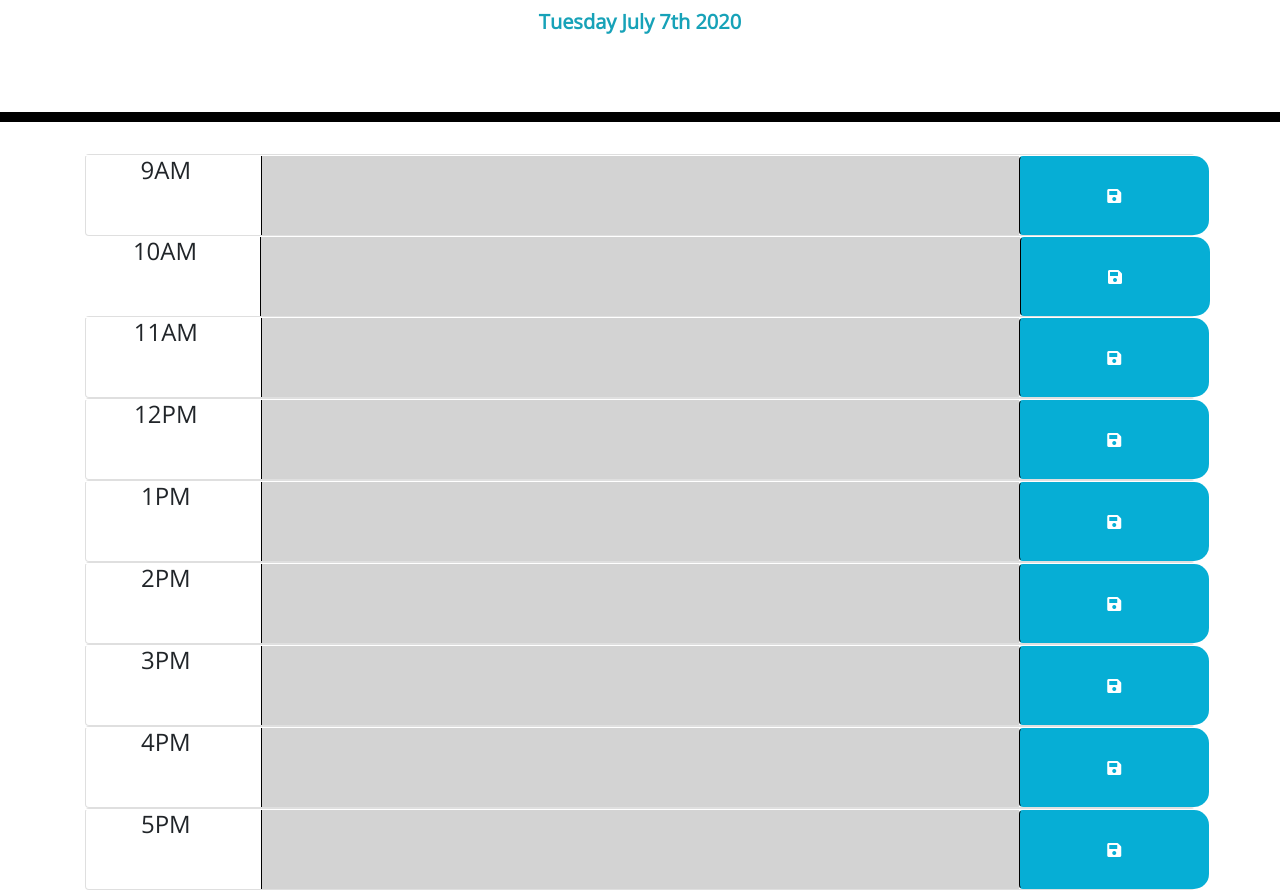
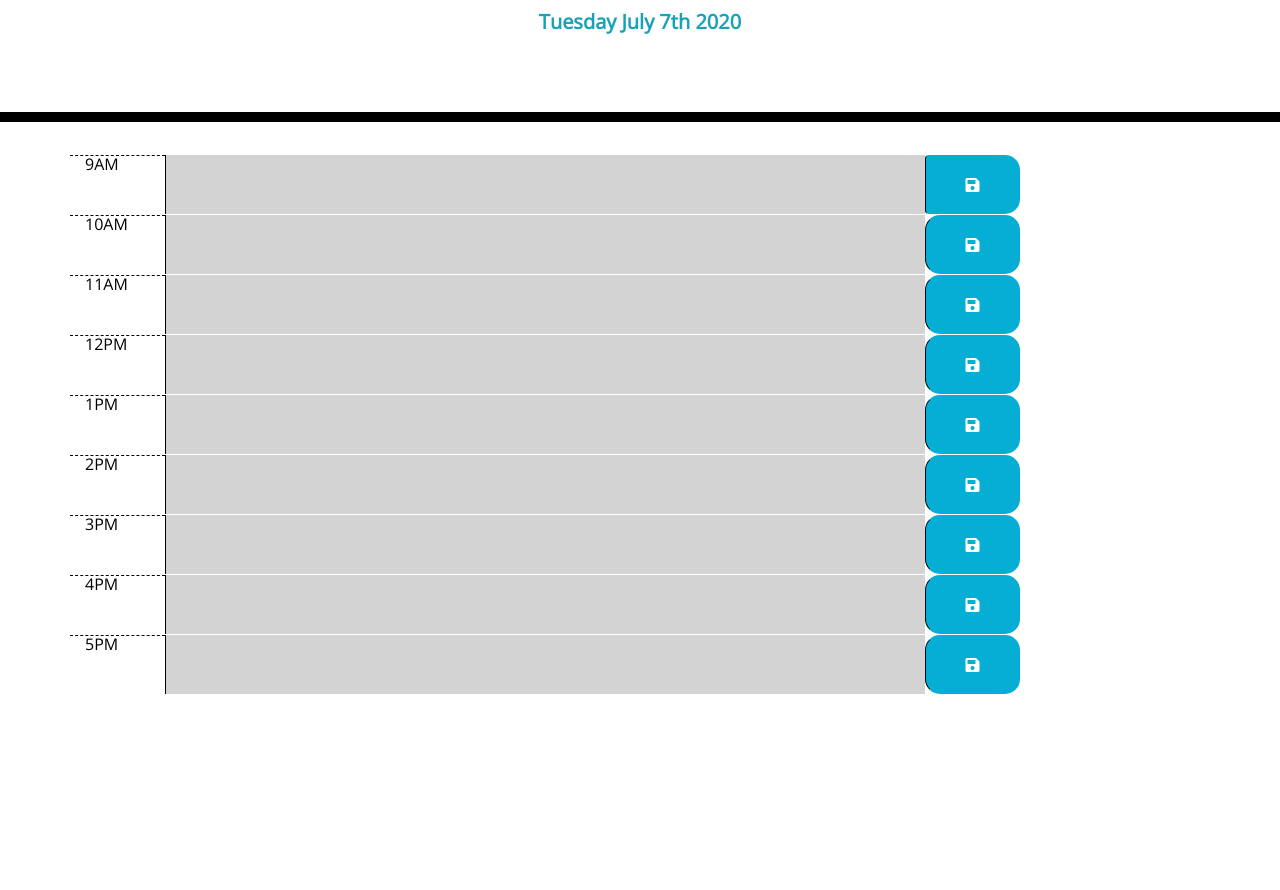
Before and after one commit to PratyushaRaghupatruni/day-planner, a plain HTML site: page index.html in a window 1280 px wide. Shown: the part 211-1101 px from the top of the page. After the commit the page ends 905 px from the top, so only its background shows below. Drawn offline with nearby package versions, Linux system fonts and the light colour scheme.

Commit message:
resposive design

```diff
--- a/assets/css/style.css
+++ b/assets/css/style.css
@@ -30,17 +30,20 @@ textarea{
   text-align: center;
   border-radius: 15px;
 }
-
+.container{
+  display: block;
+  align-items: center;
+}
 .row {
   white-space: pre-wrap;
-  height: 80px;
-  border-top: 1px solid white;;
+ height:60px;
+border-top: 1px solid white;
 }
 
 .hour {
   background-color: #ffffff;
   color: #000000;
-  border-top: 1px dashed #000000;
+ border-top: 1px dashed #000000;
 }
 
 .saveBtn {
@@ -50,14 +53,19 @@ textarea{
   background-color: #06AED5;
   color: white;
 }
-
 .saveBtn:hover {
   font-size: 20px;
   transition: all .3s ease-in-out;
   background-color: #ff6961;
+}
+.past {
+  background-color: #d3d3d3;
+}
 
+.present {
+  background-color: #ff6961;
 }
-@media screen and (max-width: 576px) {
-.container{
-  width: 100%;}
+
+.future {
+  background-color: #77dd77;
 }
--- a/assets/js/script.js
+++ b/assets/js/script.js
@@ -11,27 +11,26 @@ var timeOfday = ["9", "10", "11", "12", "13", "14", "15", "16", "17"];
 function updateBackground() {
     var currentHour = moment().format("H");
     console.log(currentHour);
+    currentHour=parseInt(currentHour);
 
     for (i = 0; i < timeOfday.length; i++) {
         timeOfday[i] = parseInt(timeOfday[i]);
         if (timeOfday[i] > currentHour) {
-            $("#" + timeOfday[i]).attr("style", " background-color: #77dd77");
-
+            $("#" + timeOfday[i]).addClass("future");
         }
         if (timeOfday[i] < currentHour) {
-            $("#" + timeOfday[i]).attr("style", "background-color: #d3d3d3")
+            $("#" + timeOfday[i]).addClass("past");
         }
         if (timeOfday[i] === currentHour) {
-            $("#" + timeOfday[i]).attr("style", "background-color: #ff696");
+            $("#" + timeOfday[i]).addClass("present");
         }
     }
 }
 
-
 $(".saveBtn").on("click", function () {
     var  userText = $(this).parent().children("textarea").val();
     console.log(userText);
-   var userTime = $(this).parent().attr("id");
+    var userTime = $(this).parent().attr("id");
     console.log(userTime);
 
     var currentEvent = {
@@ -39,17 +38,15 @@ $(".saveBtn").on("click", function () {
         eventTime: userTime,
     }
     if(userText===""){
-        alert("enter some Event");
+        alert("Enter some Event");
     }
     else if(userText!==""){
     localStorage.setItem(userTime, userText);
-
     }
 });
 
 displayDate();
 updateBackground();
-
 $("#9AM .description").val(localStorage.getItem("9AM"));
 $("#10AM .description").val(localStorage.getItem("10AM"));
 $("#11AM .description").val(localStorage.getItem("11AM"));
--- a/index.html
+++ b/index.html
@@ -21,69 +21,60 @@
     <!--An id to display the day and date-->
     <p id="currentDay" class="lead"></p>
   </header>
+
   <div class="container">
-    <div class="card">
-      <div class="row" id="9AM">
-        <h4 class="time-block col-lg-2" id="time">9AM</h4>
-        <textarea class="description col-lg-8" id="9"></textarea>
-        <button class="btn saveBtn col-lg-2"><i class="fa fa-save"></i></button>
-      </div>
+    <div class="row" id="9AM">
+      <div class="hour col-md-1 col-sm-2" id="time">9AM</div>
+      <textarea class="description col-md-8 col-sm-8" id="9"></textarea>
+      <button class="btn saveBtn  col-md-1 col-sm-2"><i class="fa fa-save"></i></button>
     </div>
 
-      <div class="row" id="10AM">
-        <h4 class="time-block col-lg-2" id="time">10AM</h4>
-        <textarea class="description col-lg-8" id="10"></textarea>
-        <button class="btn saveBtn col-lg-2"><i class="fa fa-save"></i></button>
-      </div>
+    <div class="row" id="10AM">
+      <div class="hour  col-md-1 col-sm-2" id="time">10AM</div>
+      <textarea class="description col-md-8 col-sm-8" id="10"></textarea>
+      <button class="btn saveBtn time-block col-md-1 col-sm-2"><i class="fa fa-save"></i></button>
+    </div>
 
-    <div class="card">
-      <div class="row" id="11AM">
-        <h4 class="time-block col-lg-2" id="time">11AM</h4>
-        <textarea class="description col-lg-8" id="11"></textarea>
-        <button class="btn saveBtn col-lg-2"><i class="fa fa-save"></i></button>
-      </div>
+    <div class="row" id="11AM">
+      <div class="hour  col-md-1 col-sm-2" id="time">11AM</div>
+      <textarea class="description col-md-8 col-sm-8" id="11"></textarea>
+      <button class="btn saveBtn time-block col-md-1 col-sm-2"><i class="fa fa-save"></i></button>
     </div>
-    <div class="card">
-      <div class="row" id="12PM">
-        <h4 class="time-block col-lg-2" id="time">12PM</h4>
-        <textarea class="description col-lg-8" id="12"></textarea>
-        <button class="btn saveBtn col-lg-2"><i class="fa fa-save"></i></button>
-      </div>
+
+    <div class="row" id="12PM">
+      <div class="hour col-md-1 col-sm-2" id="time">12PM</div>
+      <textarea class="description col-md-8 col-sm-8" id="12"></textarea>
+      <button class="btn saveBtn time-block col-md-1 col-sm-2"><i class="fa fa-save"></i></button>
     </div>
-    <div class="card">
-      <div class="row" id="1PM">
-        <h4 class="time-block col-lg-2" id="time">1PM</h4>
-        <textarea class="description col-lg-8" id="13"></textarea>
-        <button class="btn saveBtn col-lg-2"><i class="fa fa-save"></i></button>
-      </div>
+
+    <div class="row" id="1PM">
+      <div class="hour col-md-1 col-sm-2" id="time">1PM</div>
+      <textarea class="description col-md-8 col-sm-8" id="13"></textarea>
+      <button class="btn saveBtn time-block col-md-1 col-sm-2"><i class="fa fa-save"></i></button>
     </div>
-    <div class="card">
-      <div class="row" id="2PM">
-        <h4 class="time-block col-lg-2" id="time">2PM</h4>
-        <textarea class="description col-lg-8" id="14"></textarea>
-        <button class="btn saveBtn col-lg-2"><i class="fa fa-save"></i></button>
-      </div>
+
+    <div class="row" id="2PM">
+      <div class="hour  col-md-1 col-sm-2" id="time">2PM</div>
+      <textarea class="description col-md-8 col-sm-8" id="14"></textarea>
+      <button class="btn saveBtn time-block col-md-1 col-sm-2"><i class="fa fa-save"></i></button>
     </div>
-    <div class="card">
-      <div class="row" id="3PM">
-        <h4 class="time-block col-lg-2" id="time">3PM</h4>
-        <textarea class="description col-lg-8" id="15"></textarea>
-        <button class="btn saveBtn col-lg-2"><i class="fa fa-save"></i></button>
-      </div>
+
+    <div class="row" id="3PM">
+      <div class="hour  col-md-1 col-sm-2" id="time">3PM</div>
+      <textarea class="description col-md-8 col-sm-8" id="15"></textarea>
+      <button class="btn saveBtn time-block col-md-1 col-sm-2"><i class="fa fa-save"></i></button>
     </div>
-    <div class="card">
-      <div class="row" id="4PM">
-        <h4 class="time-block col-lg-2" id="time">4PM</h4>
-        <textarea class="description col-lg-8" id="16"></textarea>
-        <button class="btn saveBtn col-lg-2"><i class="fa fa-save"></i></button>
-      </div>
+
+    <div class="row" id="4PM">
+      <div class="hour col-md-1 col-sm-2" id="time">4PM</div>
+      <textarea class="description col-md-8 col-sm-8" id="16"></textarea>
+      <button class="btn saveBtn time-block col-md-1 col-sm-2"><i class="fa fa-save"></i></button>
     </div>
-    <div class="card">
-      <div class="row" id="5PM">
-        <h4 class="time-block col-lg-2" id="time">5PM</h4>
-        <textarea class=" description col-lg-8" id="17"></textarea>
-        <button class="btn saveBtn col-lg-2" id=""><i class="fa fa-save"></i></button>
-      </div>
+
+    <div class="row" id="5PM">
+      <div class="hour  col-md-1 col-sm-2" id="time">5PM</div>
+      <textarea class=" description col-md-8 col-sm-8" id="17"></textarea>
+      <button class="btn saveBtn time-block col-md-1 col-sm-2" ><i class="fa fa-save"></i></button>
     </div>
   </div>
   <script src="https://code.jquery.com/jquery-3.4.1.min.js"></script>
```
